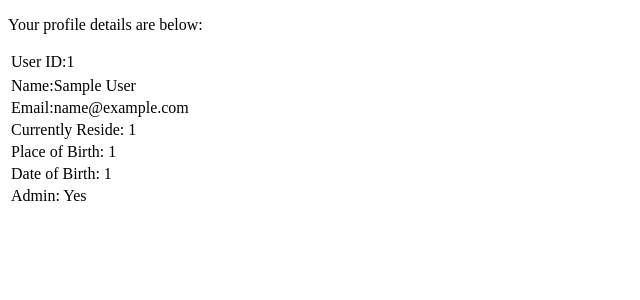
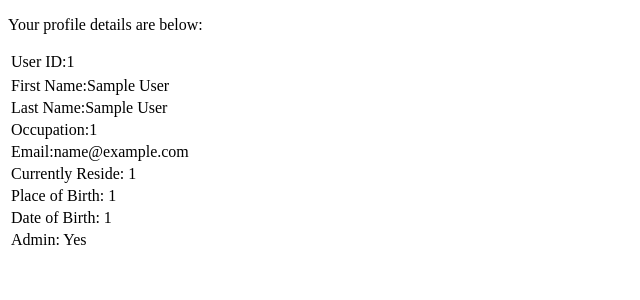
Before and after one commit to Quanisha704/Software-Engineering-Project, a Flask app: page /user_profile in a window 1280 px wide. Shown: the part 85-385 px from the top of the page, without its empty margins (0-640 px from the left). Run offline with Flask 2, Linux system fonts and the light colour scheme; the visitor is signed in with stand-in values (Sample User, id 1).

Commit message:
changed session to only display first name and added additional table rows to display more user info

```diff
--- a/templates/user_profile.html
+++ b/templates/user_profile.html
@@ -1,11 +1,11 @@
 {% extends "base.html" %}
 
-{% block title %}{{session['name']}} Profile{% endblock %}
+{% block title %}{{session['fname']}} Profile{% endblock %}
 
 {% block content %}
 <nav>
     <div>
-        <h1>Signed in as: {{session['name']}}</h1>
+        <h1>Signed in as: {{session['fname']}}</h1>
         <a href="{{ url_for('dashboard') }}"><i></i>Dashboard</a>
         <a href="{{ url_for('profile') }}"><i></i>Profile</a>
         <a href="{{ url_for('calendar') }}"><i></i>Calendar</a>
@@ -20,7 +20,13 @@
         </tr>
         <tr>
         <tr>
-            <td>Name:{{session['name']}}</td>
+            <td>First Name:{{session['fname']}}</td>
+        </tr>
+        <tr>
+            <td>Last Name:{{session['lname']}}</td>
+        </tr>
+        <tr>
+            <td>Occupation:{{session['job']}}</td>
         </tr>
         <tr>
             <td>Email:{{session['email']}}</td>
```
